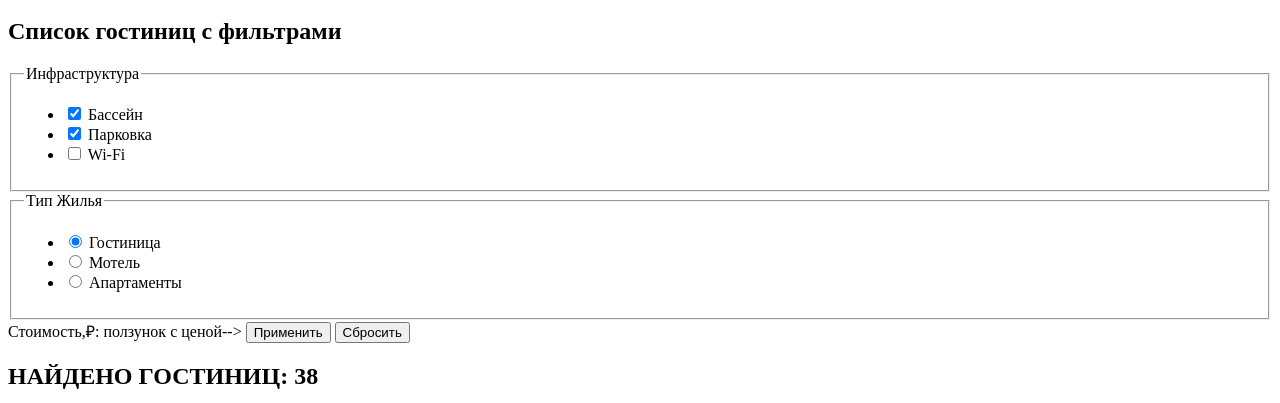
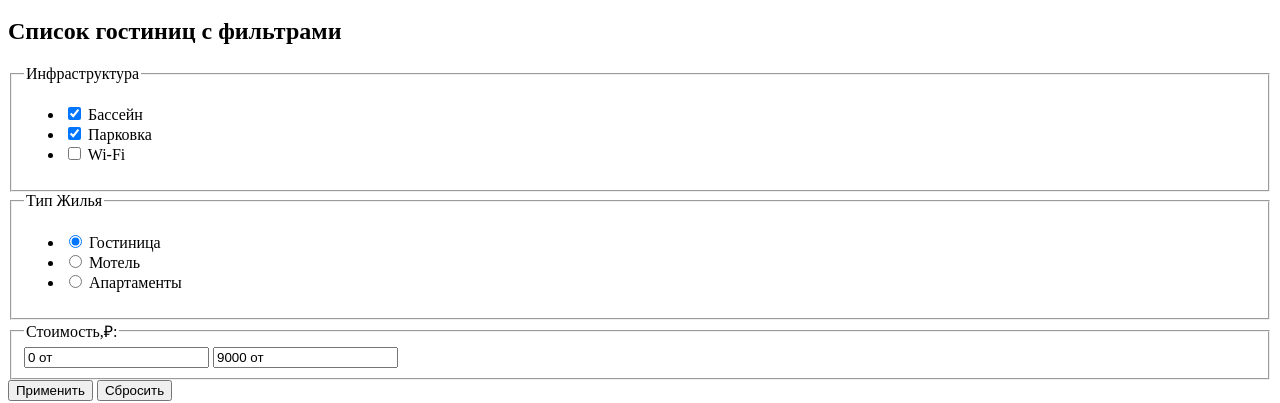
Before and after one commit to htmlacademy-htmlcss/1905411-sedona-34, a plain HTML site: page 2/catalog.html in a window 1280 px wide. Shown: the part 570-973 px from the top of the page. Drawn offline with Linux system fonts and the light colour scheme.

Commit message:
:heavy_check_mark: Сборка #2

```diff
--- a/2/catalog.html
+++ b/2/catalog.html
@@ -113,9 +113,19 @@
               </ul>
             </fieldset>
 
-            <span class="text">Стоимость,&#8381;:</span>
+            <fieldset class="catalog-price">
+              <legend class="catalog-filter-price">Стоимость,&#8381;:</legend>
+              <div class="catalog-item-price">
+                <label class="control">
+                  <input class="price"  placeholder="0 от" type="text" name="min-price" value="0 от">
+                </label>
+                <label class="control">
+                  <input class="price"  placeholder="9000 от" type="text" name="max-price" value="9000 от">
+                  </label>
+              </div>
+            </fieldset>
 
-            <!<span> ползунок с ценой-->
+            <!-- ползунок с ценой-->
 
             <button class="button" type="submit">Применить</button>
             <button class="button" type="reset">Сбросить</button>
@@ -256,7 +266,7 @@
         <h2 class="subscription-title">ПОДПИШИТЕСЬ НА РАССЫЛКУ</h2>
         <p class="subscription-description">Только полезная информация и никакого спама,честное бойскаутское!</p>
         <form class="newsletter-form" action="https://echo.htmlacademy.ru" method="post">
-          <input class="field" placeholder="Ваш e-mail" type="email" name="newsletter-email" id="newsletter-email" required>
+          <input class="newsletter-form" placeholder="Ваш e-mail" type="email" name="newsletter-email" id="newsletter-email" required>
           <button class="button newsletter-button" type="submit">Подписаться</button>
         </form>
       </Section>
```
